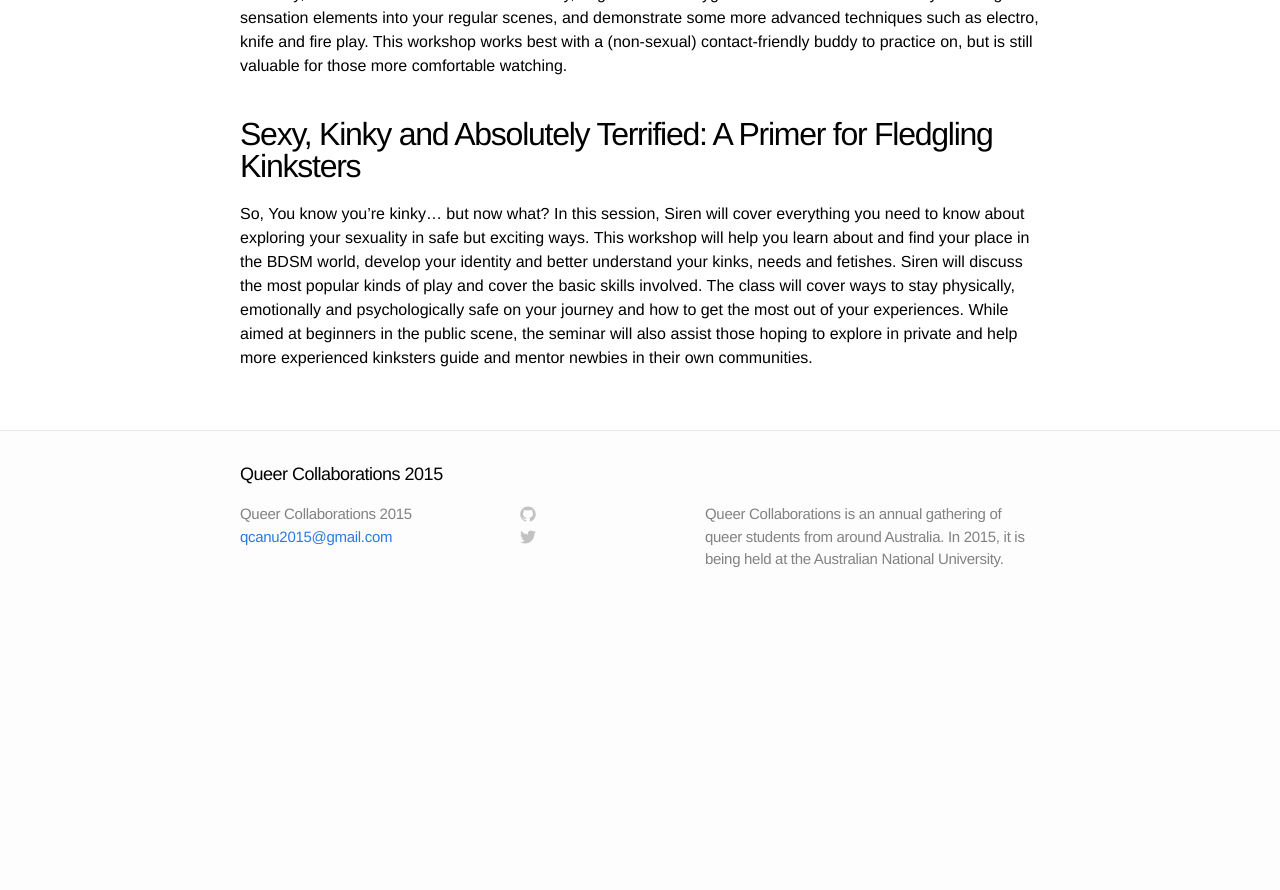
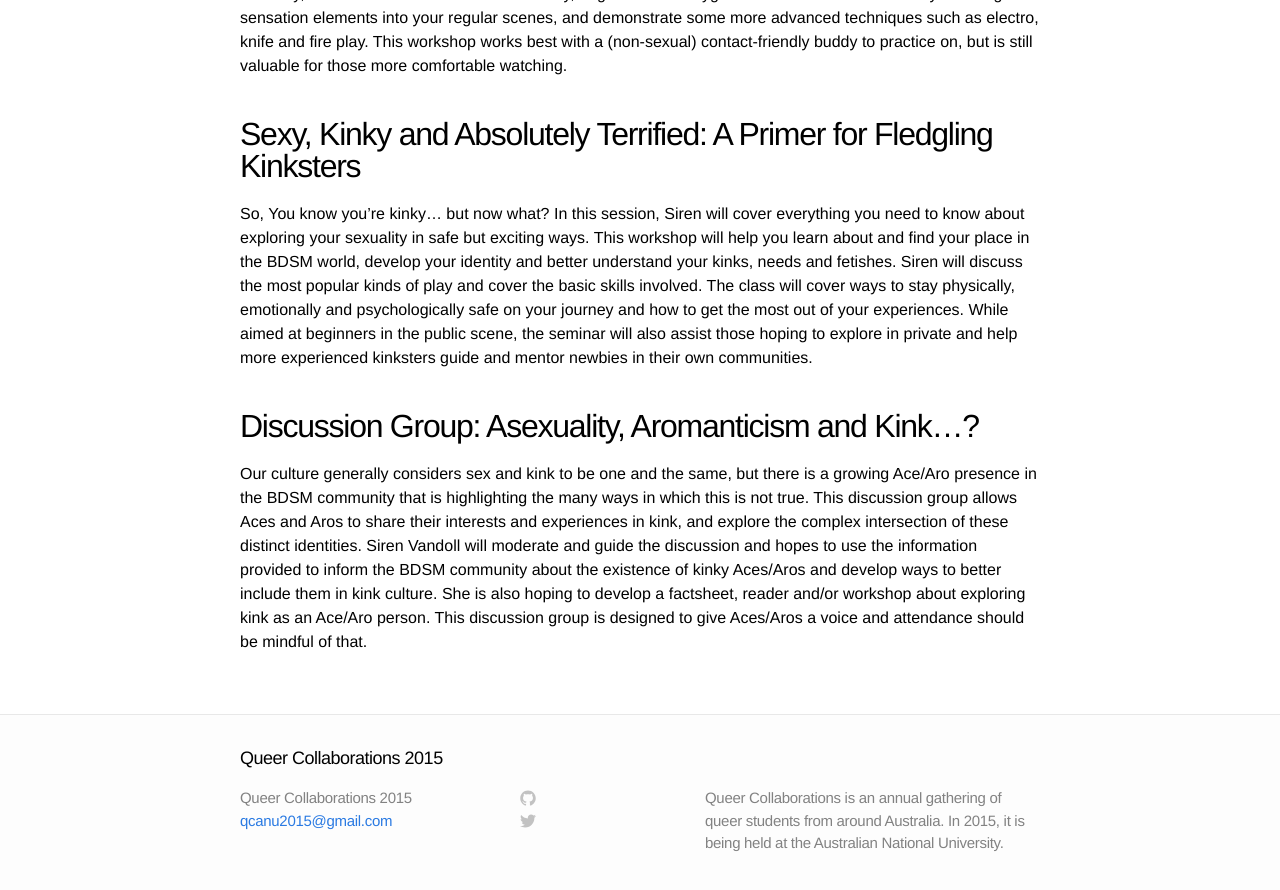
Before and after one commit to QueerCollaborations2015/website, a Jekyll site: the page built from workshops.md, in a window 1280 px wide and 900 px high, scrolled down 11168 px. Shown: the top 890 px of the window. Built offline with Jekyll 4.4.1, drawn with Linux system fonts in a browser that asks for light colours; before the commit the page ends 11784 px from its top, so only the background shows below that.

Commit message:
Updated workshop descriptions

```diff
--- a/workshops.md
+++ b/workshops.md
@@ -277,3 +277,7 @@ By far the most poorly defined discipline in the kink world, Sensation Play invo
 ## Sexy, Kinky and Absolutely Terrified: A Primer for Fledgling Kinksters
 
 So, You know you’re kinky… but now what? In this session, Siren will cover everything you need to know about exploring your sexuality in safe but exciting ways. This workshop will help you learn about and find your place in the BDSM world, develop your identity and better understand your kinks, needs and fetishes. Siren will discuss the most popular kinds of play and cover the basic skills involved. The class will cover ways to stay physically, emotionally and psychologically safe on your journey and how to get the most out of your experiences. While aimed at beginners in the public scene, the seminar will also assist those hoping to explore in private and help more experienced kinksters guide and mentor newbies in their own communities.
+
+## Discussion Group: Asexuality, Aromanticism and Kink...?
+
+Our culture generally considers sex and kink to be one and the same, but there is a growing Ace/Aro presence in the BDSM community that is highlighting the many ways in which this is not true. This discussion group allows Aces and Aros to share their interests and experiences in kink, and explore the complex intersection of these distinct identities. Siren Vandoll will moderate and guide the discussion and hopes to use the information provided to inform the BDSM community about the existence of kinky Aces/Aros and develop ways to better include them in kink culture. She is also hoping to develop a factsheet, reader and/or workshop about exploring kink as an Ace/Aro person. This discussion group is designed to give Aces/Aros a voice and attendance should be mindful of that.
```
